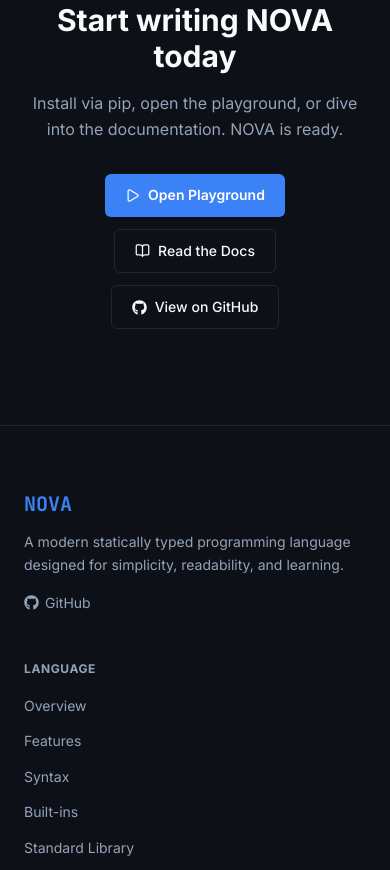
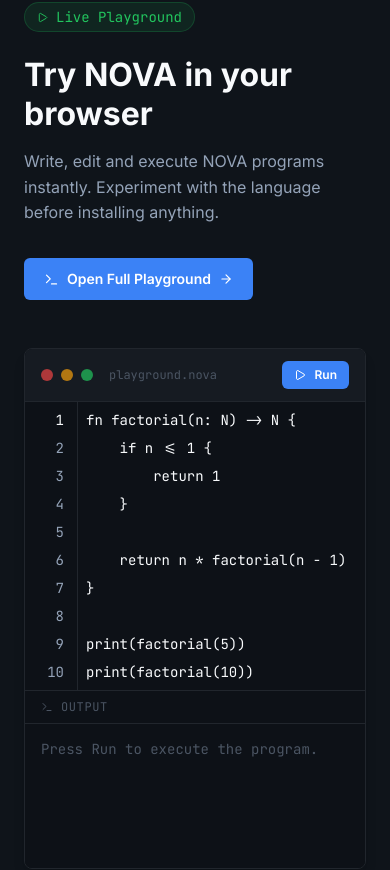
Before and after one commit to varundubey-dev/nova-web, a React (Vite) app in the folder frontend/: page / in a window 390 px wide. Shown: the part 7661-8531 px from the top of the page. Built offline with nearby package versions, Linux system fonts and the light colour scheme; no server answers.

Commit message:
feat: add playrgound preview in home

```diff
--- a/frontend/package.json
+++ b/frontend/package.json
@@ -17,6 +17,7 @@
     "@tailwindcss/vite": "^4.3.1",
     "@uiw/react-codemirror": "^4.25.10",
     "axios": "^1.18.1",
+    "clsx": "^2.1.1",
     "lucide-react": "^1.21.0",
     "react": "^19.2.7",
     "react-dom": "^19.2.7",
--- /dev/null
+++ b/frontend/src/components/home/PlaygroundPreview.tsx
@@ -0,0 +1,152 @@
+import { useCallback, useState } from "react";
+import { Link } from "react-router";
+import { ArrowRight, Play, Terminal } from "lucide-react";
+
+import NovaEditor from "@/editor/NovaEditor";
+import { run, type RunError } from "@api/run";
+import { METADATA } from "@data/metadata";
+
+const DEFAULT_CODE = `fn factorial(n: N) -> N {
+    if n <= 1 {
+        return 1
+    }
+
+    return n * factorial(n - 1)
+}
+
+print(factorial(5))
+print(factorial(10))`;
+
+export default function PlaygroundPreview() {
+  const [code, setCode] = useState(DEFAULT_CODE);
+
+  const [output, setOutput] = useState("");
+  const [error, setError] = useState<RunError | null>(null);
+  const [running, setRunning] = useState(false);
+
+  const handleRun = useCallback(async () => {
+    if (running) return;
+
+    setRunning(true);
+
+    try {
+      const result = await run(code);
+
+      setOutput(result.output.join("\n"));
+      setError(result.error);
+    } catch (err) {
+      console.error(err);
+
+      setOutput("");
+
+      setError({
+        category: "Connection Error",
+        message: "Failed to connect to the NOVA backend.",
+        line: 0,
+        column: 0,
+        sourceLine: "",
+      });
+    } finally {
+      setRunning(false);
+    }
+  }, [code, running]);
+
+  return (
+    <section className="py-24 bg-nova-surface/30 border-y border-nova-border">
+      <div className="max-w-300 mx-auto px-6">
+        <div className="grid grid-cols-1 lg:grid-cols-2 gap-12 items-center">
+          {/* Left */}
+
+          <div>
+            <div className="inline-flex items-center gap-2 rounded-full border border-nova-green/20 bg-nova-green/10 px-3 py-1 font-mono text-sm text-nova-green mb-6">
+              <Play size={11} />
+              Live Playground
+            </div>
+
+            <h2 className="nova-section-title mb-4">
+              Try {METADATA.name} in your browser
+            </h2>
+
+            <p className="nova-section-subtitle mb-8">
+              Write, edit and execute {METADATA.name} programs instantly.
+              Experiment with the language before installing anything.
+            </p>
+
+            <Link to="/playground" className="nova-btn-primary">
+              <Terminal size={15} />
+              Open Full Playground
+              <ArrowRight size={14} />
+            </Link>
+          </div>
+
+          <div className="overflow-hidden rounded-lg border border-nova-border bg-nova-bg shadow-lg">
+            {/* Preview Toolbar */}
+            <div className="flex items-center justify-between border-b border-nova-border bg-nova-surface px-4 py-3">
+              <div className="flex items-center gap-2">
+                <div className="w-3 h-3 rounded-full bg-nova-red opacity-70" />
+                <div className="w-3 h-3 rounded-full bg-nova-yellow opacity-70" />
+                <div className="w-3 h-3 rounded-full bg-nova-green opacity-70" />
+
+                <span className="ml-2 font-mono text-xs text-nova-muted-dark">
+                  playground.nova
+                </span>
+              </div>
+
+              <button
+                onClick={handleRun}
+                disabled={running}
+                className="nova-btn-primary px-3 py-1.5 text-xs"
+              >
+                <Play size={12} />
+                {running ? "Running..." : "Run"}
+              </button>
+            </div>
+
+            <div className="h-72">
+              <NovaEditor
+                code={code}
+                fileName="playground.nova"
+                onCodeChange={setCode}
+                onRun={handleRun}
+                showToolbar={false}
+              />
+            </div>
+
+            {/* Output */}
+
+            <div className="border-t border-nova-border bg-nova-bg">
+              <div className="flex items-center gap-2 border-b border-nova-border px-4 py-2">
+                <Terminal size={12} className="text-nova-muted-dark" />
+
+                <span className="font-mono text-xs uppercase tracking-wider text-nova-muted-dark">
+                  Output
+                </span>
+              </div>
+
+              <div className="h-36 overflow-auto px-4 py-3">
+                {running ? (
+                  <div className="flex items-center gap-2 font-mono text-sm text-nova-muted">
+                    <span className="h-2 w-2 animate-pulse rounded-full bg-nova-blue" />
+                    Running...
+                  </div>
+                ) : error ? (
+                  <pre className="whitespace-pre-wrap font-mono text-sm leading-7 text-nova-red">
+                    {error.message}
+                  </pre>
+                ) : output ? (
+                  <pre className="whitespace-pre-wrap font-mono text-sm leading-7 text-nova-green">
+                    {output}
+                  </pre>
+                ) : (
+                  <span className="font-mono text-sm text-nova-muted-dark">
+                    Press Run to execute the program.
+                  </span>
+                )}
+              </div>
+            </div>
+          </div>
+        </div>
+      </div>
+    </section>
+  );
+}
--- a/frontend/src/components/playground/OutputPanel.tsx
+++ b/frontend/src/components/playground/OutputPanel.tsx
@@ -1,6 +1,6 @@
 import type { RunError } from "@api/run";
-import OutputHeader from "./OutputHeader";
-import Terminal from "./Terminal";
+import OutputHeader from "@components/playground/OutputHeader";
+import Terminal from "@components/playground/Terminal";
 
 interface OutputPanelProps {
   output: string;
--- a/frontend/src/editor/NovaEditor.tsx
+++ b/frontend/src/editor/NovaEditor.tsx
@@ -1,15 +1,19 @@
 import CodeMirror from "@uiw/react-codemirror";
+import clsx from "clsx";
 
 import EditorToolbar from "@components/playground/EditorToolbar";
 
-import { basicExtensions } from "./extensions/basic";
-import { novaTheme } from "./theme";
+import { basicExtensions } from "@/editor/extensions/basic";
+import { novaTheme } from "@/editor/theme";
 
 interface NovaEditorProps {
   code: string;
   fileName: string;
   onCodeChange: (code: string) => void;
   onRun: () => void;
+
+  showToolbar?: boolean;
+  className?: string;
 }
 
 export default function NovaEditor({
@@ -17,19 +21,28 @@ export default function NovaEditor({
   fileName,
   onCodeChange,
   onRun,
+  showToolbar = true,
+  className,
 }: NovaEditorProps) {
   return (
-   <section className="flex h-full min-w-0 flex-col overflow-hidden border-r border-nova-border bg-nova-bg">
-    <EditorToolbar fileName={fileName} />
+    <section
+      className={clsx(
+        "flex h-full min-w-0 flex-col overflow-hidden bg-nova-bg",
+        showToolbar && "border-r border-nova-border",
+        className,
+      )}
+    >
+      {showToolbar && <EditorToolbar fileName={fileName} />}
+
       <div className="flex min-h-0 flex-1 overflow-hidden">
         <CodeMirror
           value={code}
-          onChange={(value) => onCodeChange(value)}
+          onChange={onCodeChange}
           extensions={basicExtensions(onRun)}
           theme={novaTheme}
           basicSetup={false}
           height="100%"
-          className="min-w-0  flex-1"
+          className="min-w-0 flex-1"
         />
       </div>
     </section>
--- a/frontend/src/editor/extensions/basic.ts
+++ b/frontend/src/editor/extensions/basic.ts
@@ -13,8 +13,8 @@ import {
   indentWithTab,
 } from "@codemirror/commands";
 
-import { highlightState } from "./highlightState";
-import { novaHighlightExtension } from "./highlighting";
+import { highlightState } from "@/editor/extensions/highlightState";
+import { novaHighlightExtension } from "@/editor/extensions/highlighting";
 
 export function basicExtensions(onRun: () => void) {
   return [
--- a/frontend/src/editor/extensions/highlighting.ts
+++ b/frontend/src/editor/extensions/highlighting.ts
@@ -2,8 +2,8 @@ import { EditorView, ViewPlugin, ViewUpdate } from "@codemirror/view";
 
 import { PlaygroundSocket } from "@api/playground";
 
-import { buildDecorations } from "./buildDecorations";
-import { setDecorations } from "./highlightState";
+import { buildDecorations } from "@/editor/extensions/buildDecorations";
+import { setDecorations } from "@/editor/extensions/highlightState";
 
 export const novaHighlightExtension = ViewPlugin.fromClass(
   class {
--- a/frontend/src/editor/theme.ts
+++ b/frontend/src/editor/theme.ts
@@ -48,8 +48,6 @@ export const novaTheme = EditorView.theme({
     fontSize: "14px",
     lineHeight: "28px",
     userSelect: "none",
-
-    paddingBottom: "16px",
   },
 
   ".cm-lineNumbers": {
--- a/frontend/src/pages/Home.tsx
+++ b/frontend/src/pages/Home.tsx
@@ -5,6 +5,7 @@ import StatsSection from "@components/home/StatsSection";
 import InteractiveSection from "@components/home/InteractiveSection";
 import StdLibPreviewSection from "@components/home/StdLibPreviewSection";
 import CallToActionSection from "@components/home/CallToActionSection";
+import PlaygroundPreview from "@components/home/PlaygroundPreview";
 
 export default function Home() {
   return (
@@ -17,7 +18,7 @@ export default function Home() {
         <FeatureSection />
         <InteractiveSection />
         <StdLibPreviewSection />
-        {/* Playground Preview to be added later */}
+        <PlaygroundPreview />
         <CallToActionSection />
       </div>
     </>
--- a/frontend/src/syntax/renderTokens.tsx
+++ b/frontend/src/syntax/renderTokens.tsx
@@ -1,5 +1,5 @@
-import { SEMANTIC_THEME, TOKEN_THEME } from "./theme";
-import { TOKEN_TYPES, type SemanticToken, type Token } from "./token";
+import { SEMANTIC_THEME, TOKEN_THEME } from "@syntax/theme";
+import { TOKEN_TYPES, type SemanticToken, type Token } from "@syntax/token";
 
 interface RenderResult {
   nodes: React.ReactNode[][];
--- a/frontend/src/syntax/theme.ts
+++ b/frontend/src/syntax/theme.ts
@@ -1,4 +1,4 @@
-import { TOKEN_TYPES, type TokenType } from "./token";
+import { TOKEN_TYPES, type TokenType } from "@syntax/token";
 
 const KEYWORD = "text-[#F472B6] font-semibold";
 const TYPE = "text-[#34D399]";
```
Also changed, not shown: frontend/src/components/layout/Navbar.tsx (+6 -12 lines), frontend/src/pages/Playground.tsx (+2 -16 lines), 1 other file (tests, documents, lock files or other folders).
